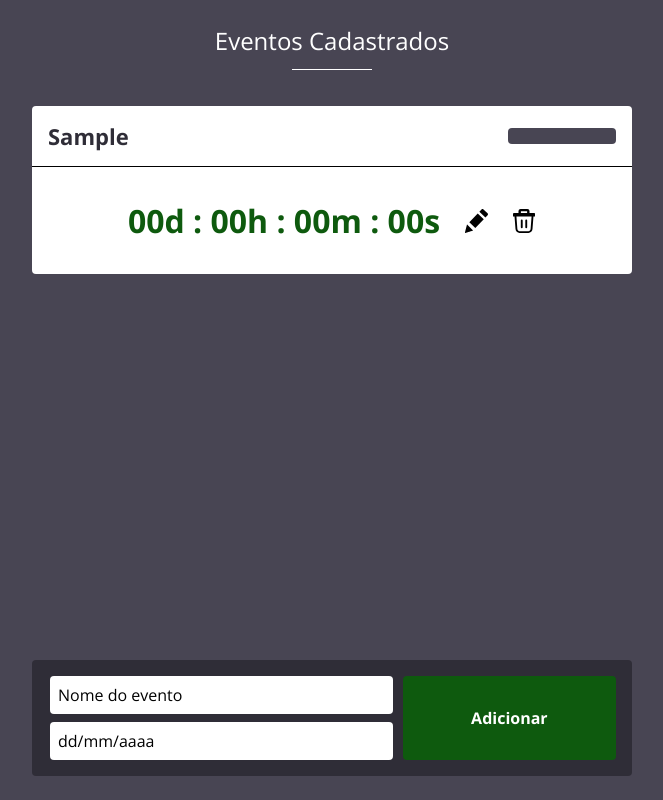
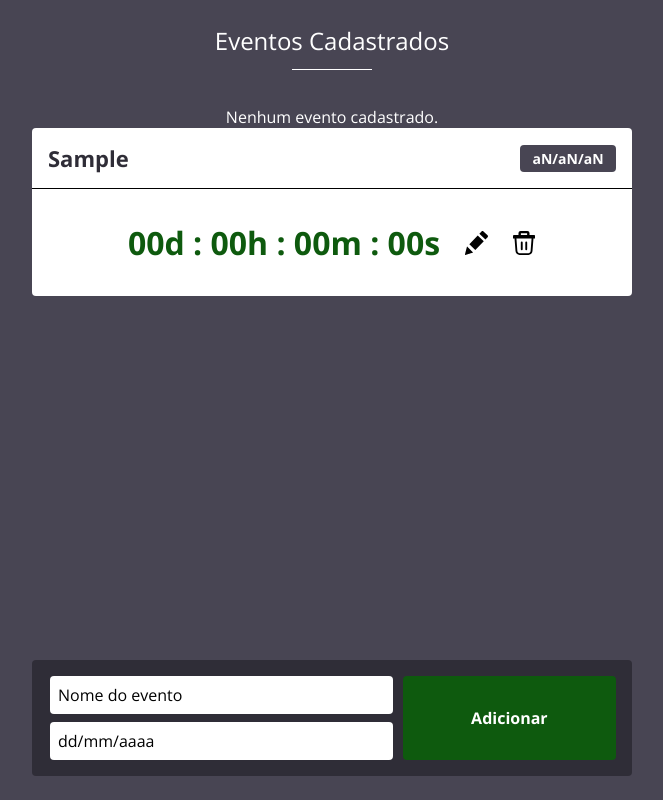
Before and after one commit to cesarlubini/EvenTimer, a plain HTML site: page index.html in a window 1280 px wide. Both pictures are taken after typing "Sample", "Sample" into the empty fields and a click on the button "Adicionar". Shown: the whole page, without its empty margins (308-971 px from the left). Drawn offline with nearby package versions, Linux system fonts and the light colour scheme.

Commit message:
adicionado frase de blank space, codigo js otimizado, adicionar evento com tecla enter e data do evento formatada

```diff
--- a/css/eventos.css
+++ b/css/eventos.css
@@ -5,6 +5,7 @@
 
 .eventosLista {
   padding: 0;
+  text-align: center;
 }
 
 .eventoLista-item {
@@ -14,6 +15,7 @@
   border-radius: 4px;
   min-width: 200px;
   margin-bottom: 16px;
+  text-align: left;
 }
 
 .eventoLista-item__cabecalho,
@@ -51,10 +53,10 @@
 }
 
 .eventoLista-item__data {
-  min-width: 108px;
+  min-width: 96px;
   text-align: center;
   background: #484553;
-  padding: 8px 16px;
+  padding: 4px 8px;
   border-radius: 4px;
   font-size: 14px;
   font-weight: 800;
@@ -64,7 +66,6 @@
 @media (max-width:600px) {
   .eventoLista-item__data {
     min-width: 80px;
-    padding: 8px;
     font-size: 12px;
   }
 }
--- a/index.html
+++ b/index.html
@@ -55,6 +55,7 @@
               <label for="novoEventoData" class="esconder">Data do Evento:</label>
               <!-- funções do onfocus e onblur serve para adicionar placeholder no input-->
               <input
+              required
                 type="text"
                 name="novoEventoData"
                 id="novoEventoData"
--- a/scripts/main.js
+++ b/scripts/main.js
@@ -1,8 +1,27 @@
 const listaEventos = document.querySelector('.eventosLista');
+const formulario = document.querySelector('.novoEvento-form');
+const eventoNome = formulario.querySelector('#novoEventoNome');
+const eventoData = formulario.querySelector('#novoEventoData');
 const botaoAdicionar = document.querySelector('.novoEventoAdicionar');
+
+// -------------------------- //
 
 let eventos = PegarLocalStorage('eventos') ?? [];
 let eventosId = PegarLocalStorage('eventosId') ?? 0;
+
+montarListaEventos();
+// teste
+converterData('2024-01-27');
+
+botaoAdicionar.addEventListener('click', (e) => adicionarEvento(e));
+formulario.addEventListener('keypress', (e) => {
+  if (e.key === "Enter") {
+    e.preventDefault();
+    adicionarEvento(e);
+  }
+});
+
+// -------------------------- //
 
 function PegarLocalStorage(campo) {
   if(localStorage.hasOwnProperty(campo)) {
@@ -10,11 +29,7 @@ function PegarLocalStorage(campo) {
   }
 }
 
-montarListaEventos();
-function montarListaEventos() {
-  listaEventos.innerHTML = '';
-
-  eventos.forEach(evento => {
+function montarEvento(evento) {
 
   let listaItem = document.createElement('li');
   listaItem.classList.add("eventoLista-item");
@@ -29,7 +44,7 @@ function montarListaEventos() {
 
   let listaItemData = document.createElement('div');
   listaItemData.classList.add("eventoLista-item__data");
-    listaItemData.textContent = evento.data;
+  listaItemData.textContent = converterData(evento.data);
 
   let listaItemCorpo = document.createElement('div');
   listaItemCorpo.classList.add('eventoLista-item__corpo');
@@ -57,7 +72,18 @@ function montarListaEventos() {
   listaItem.appendChild(listaItemCabecalho);
   listaItem.appendChild(listaItemCorpo);
 
-    listaEventos.appendChild(listaItem);
+  return listaItem;
+}
+
+function montarListaEventos() {
+  if (eventos.length == 0) {
+    listaEventos.innerHTML = 'Nenhum evento cadastrado.';
+  } else {
+    listaEventos.innerHTML = '';
+  }
+
+  eventos.forEach(evento => {
+    listaEventos.appendChild(montarEvento(evento));
   })
 }
 
@@ -75,10 +101,8 @@ function botaoDeletarEvento(botao) {
   })
 }
 
-botaoAdicionar.addEventListener('click', () => {
-  const formulario = document.querySelector('.novoEvento-form');
-  const eventoNome = formulario.querySelector('#novoEventoNome');
-  const eventoData = formulario.querySelector('#novoEventoData');
+function adicionarEvento(e) {
+  e.preventDefault();
 
   let evento = {
     id: eventosId,
@@ -97,5 +121,22 @@ botaoAdicionar.addEventListener('click', () => {
   //ajuste para adicionar placeholder no <input type="data"/>
   eventoData.type = 'text';
 
-  montarListaEventos();
-})
+  listaEventos.appendChild(montarEvento(evento));
+}
+
+function converterData(dataEvento) {
+
+  let dataEventoArray = dataEvento.split('-');
+  const data = new Date(dataEventoArray[0], dataEventoArray[1] - 1, dataEventoArray[2]);
+
+  let dataConvertida = [];
+  dataConvertida.push(
+    ("0" + data.getDate()).slice(-2),
+    ("0" + (data.getMonth() + 1)).slice(-2),
+    (data.getFullYear()).toString().slice(-2)
+  );
+
+  let dataConvertidaRetorno = dataConvertida.join('/');
+
+  return dataConvertidaRetorno;
+}
```
Also changed, not shown: todo.txt (added), 1 other file. Lines whose indentation alone changed are shown as unchanged.
